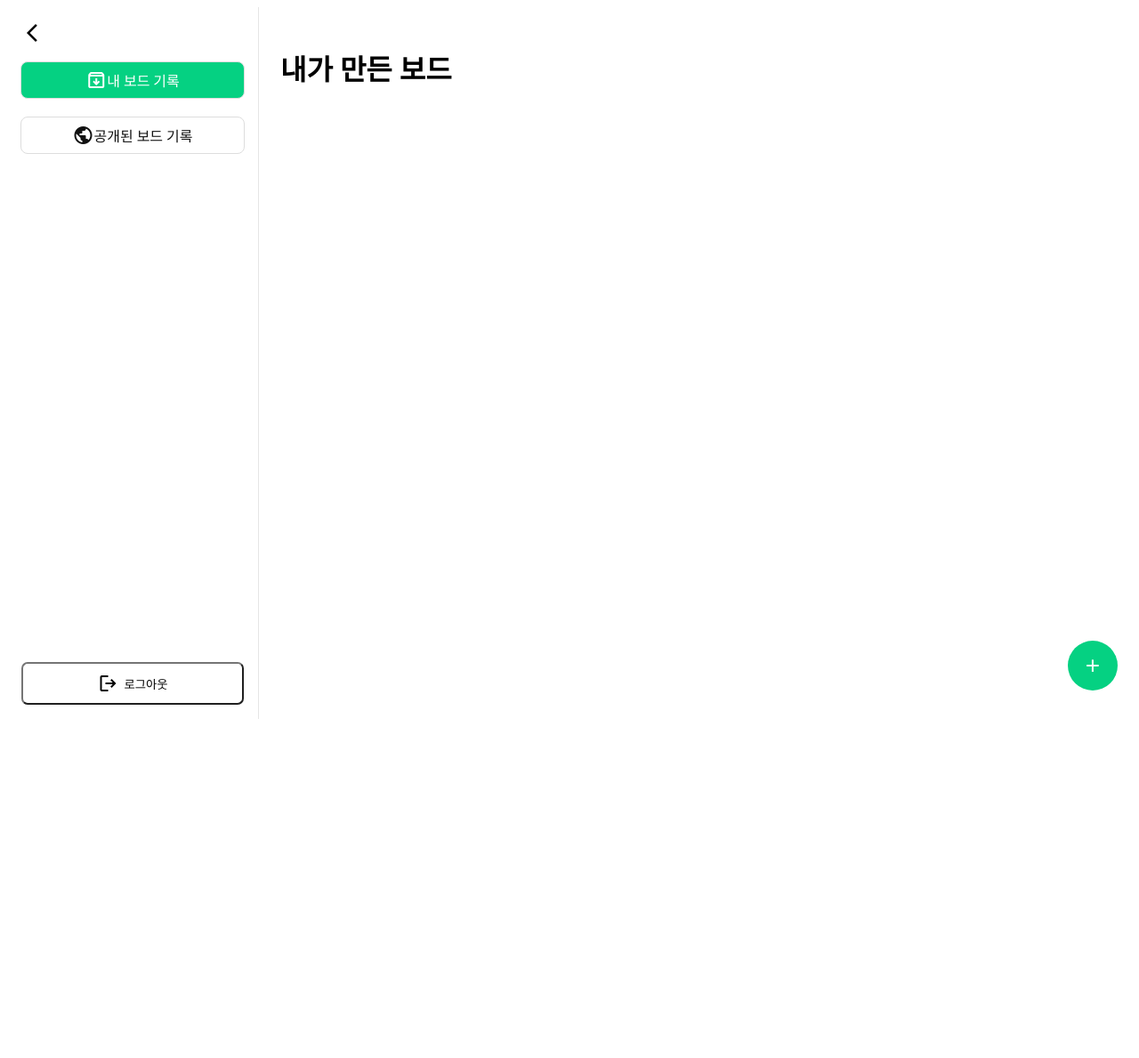
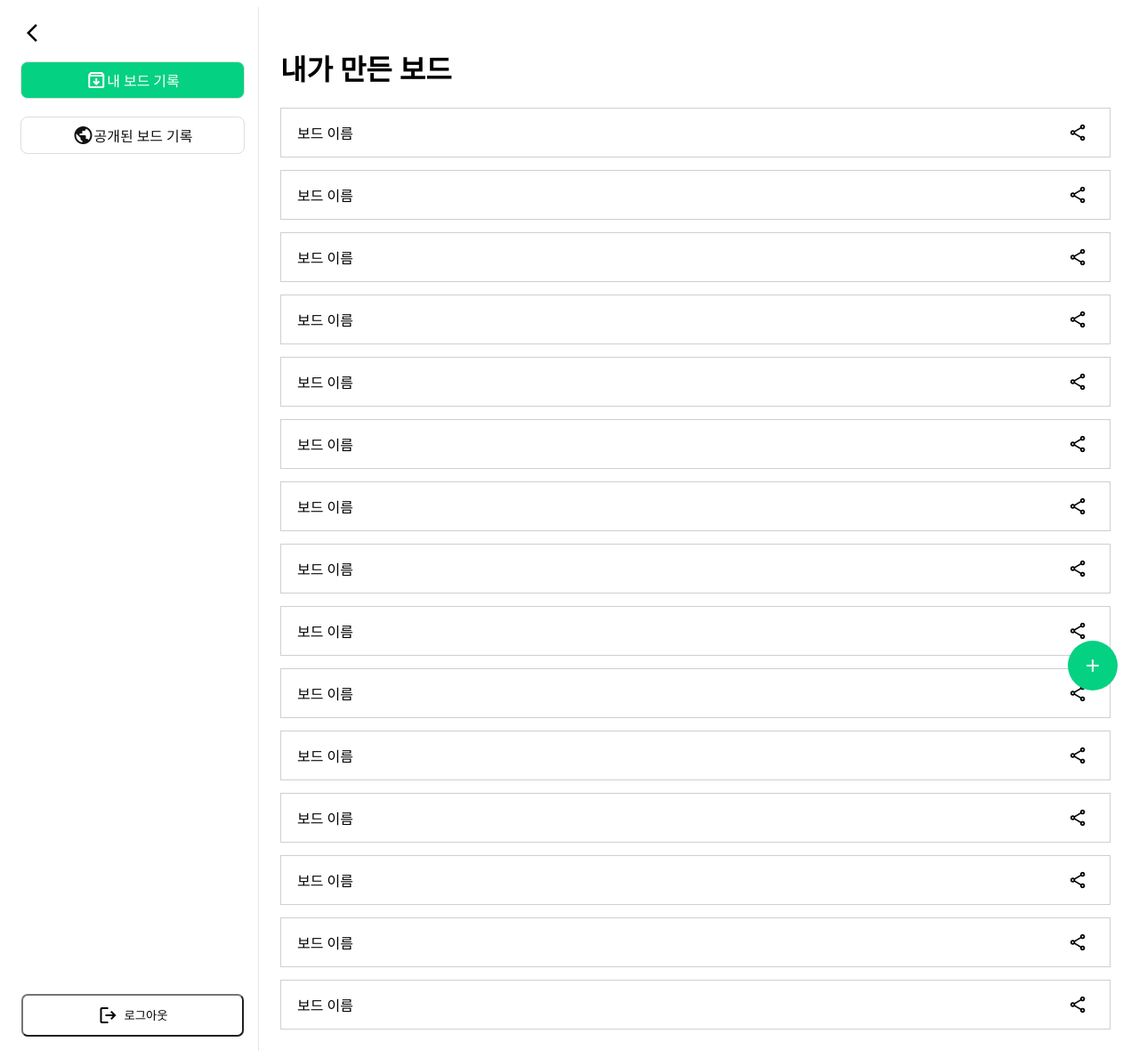
Before and after one commit to hojun-lee99/jungle-mini-project-board, a Flask app: template templates/main.html in a window 1280 px wide. Shown: the whole page at 89% size. Before the commit the page ends 808 px from the top, so only its background shows below. Run offline with Flask 3, Linux system fonts and the light colour scheme; the template is opened without the code that fills it, so the values that code supplies are empty; some web fonts are replaced.

Commit message:
feat: 메인 페이지 보드 목록 리스트 UI 구현

```diff
--- a/static/css/main.css
+++ b/static/css/main.css
@@ -147,6 +147,14 @@ div {
   min-width:0;
   padding:24px;
   position:relative;
+
+  display:flex;
+  flex-direction:column;
+}
+
+.content-body{
+  flex:1;
+  overflow-y:auto;
 }
 
 .fab{
@@ -161,3 +169,40 @@ div {
   background-color: #05D182;
   color: #fff;
 }
+
+.board-list{
+  list-style:none;
+  margin:0;
+  padding:0;
+  display:flex;
+  flex-direction:column;
+  gap:14px;
+}
+
+.board-item{
+  border:1px solid #cfcfcf;
+  height:54px;
+  padding:0 18px;
+  display:flex;
+  align-items:center;
+  justify-content:space-between;
+  background:#fff;
+}
+
+.board-title{
+  font-size:16px;
+}
+
+.share-btn{
+  border:0;
+  background:transparent;
+  cursor:pointer;
+  display:flex;
+  align-items:center;
+  justify-content:center;
+  padding:6px;
+}
+
+.share-btn .material-symbols-outlined{
+  font-size:22px;
+}
--- a/templates/main.html
+++ b/templates/main.html
@@ -51,6 +51,111 @@
             <h1>내가 만든 보드</h1>
             <div class="content-body">
                 <!-- 리스트 영역 -->
+                <!-- 보드 이름, 공유 버튼 -->
+                <ul class="board-list">
+                    <li class="board-item">
+                        <span class="board-title">보드 이름</span>
+                        <button class="share-btn" type="button" aria-label="공유하기">
+                            <span class="material-symbols-outlined">share</span>
+                        </button>
+                    </li>
+
+                    <li class="board-item">
+                        <span class="board-title">보드 이름</span>
+                        <button class="share-btn" type="button" aria-label="공유하기">
+                            <span class="material-symbols-outlined">share</span>
+                        </button>
+                    </li>
+
+                    <li class="board-item">
+                        <span class="board-title">보드 이름</span>
+                        <button class="share-btn" type="button" aria-label="공유하기">
+                            <span class="material-symbols-outlined">share</span>
+                        </button>
+                    </li>
+
+                    <li class="board-item">
+                        <span class="board-title">보드 이름</span>
+                        <button class="share-btn" type="button" aria-label="공유하기">
+                            <span class="material-symbols-outlined">share</span>
+                        </button>
+                    </li>
+
+                    <li class="board-item">
+                        <span class="board-title">보드 이름</span>
+                        <button class="share-btn" type="button" aria-label="공유하기">
+                            <span class="material-symbols-outlined">share</span>
+                        </button>
+                    </li>
+                    <li class="board-item">
+                        <span class="board-title">보드 이름</span>
+                        <button class="share-btn" type="button" aria-label="공유하기">
+                            <span class="material-symbols-outlined">share</span>
+                        </button>
+                    </li>
+
+                    <li class="board-item">
+                        <span class="board-title">보드 이름</span>
+                        <button class="share-btn" type="button" aria-label="공유하기">
+                            <span class="material-symbols-outlined">share</span>
+                        </button>
+                    </li>
+
+                    <li class="board-item">
+                        <span class="board-title">보드 이름</span>
+                        <button class="share-btn" type="button" aria-label="공유하기">
+                            <span class="material-symbols-outlined">share</span>
+                        </button>
+                    </li>
+
+                    <li class="board-item">
+                        <span class="board-title">보드 이름</span>
+                        <button class="share-btn" type="button" aria-label="공유하기">
+                            <span class="material-symbols-outlined">share</span>
+                        </button>
+                    </li>
+
+                    <li class="board-item">
+                        <span class="board-title">보드 이름</span>
+                        <button class="share-btn" type="button" aria-label="공유하기">
+                            <span class="material-symbols-outlined">share</span>
+                        </button>
+                    </li>
+                    <li class="board-item">
+                        <span class="board-title">보드 이름</span>
+                        <button class="share-btn" type="button" aria-label="공유하기">
+                            <span class="material-symbols-outlined">share</span>
+                        </button>
+                    </li>
+
+                    <li class="board-item">
+                        <span class="board-title">보드 이름</span>
+                        <button class="share-btn" type="button" aria-label="공유하기">
+                            <span class="material-symbols-outlined">share</span>
+                        </button>
+                    </li>
+
+                    <li class="board-item">
+                        <span class="board-title">보드 이름</span>
+                        <button class="share-btn" type="button" aria-label="공유하기">
+                            <span class="material-symbols-outlined">share</span>
+                        </button>
+                    </li>
+
+                    <li class="board-item">
+                        <span class="board-title">보드 이름</span>
+                        <button class="share-btn" type="button" aria-label="공유하기">
+                            <span class="material-symbols-outlined">share</span>
+                        </button>
+                    </li>
+
+                    <li class="board-item">
+                        <span class="board-title">보드 이름</span>
+                        <button class="share-btn" type="button" aria-label="공유하기">
+                            <span class="material-symbols-outlined">share</span>
+                        </button>
+                    </li>
+                </ul>
             </div>
             <button class="fab" aria-label="보드 추가">+</button>
         </main>
```
